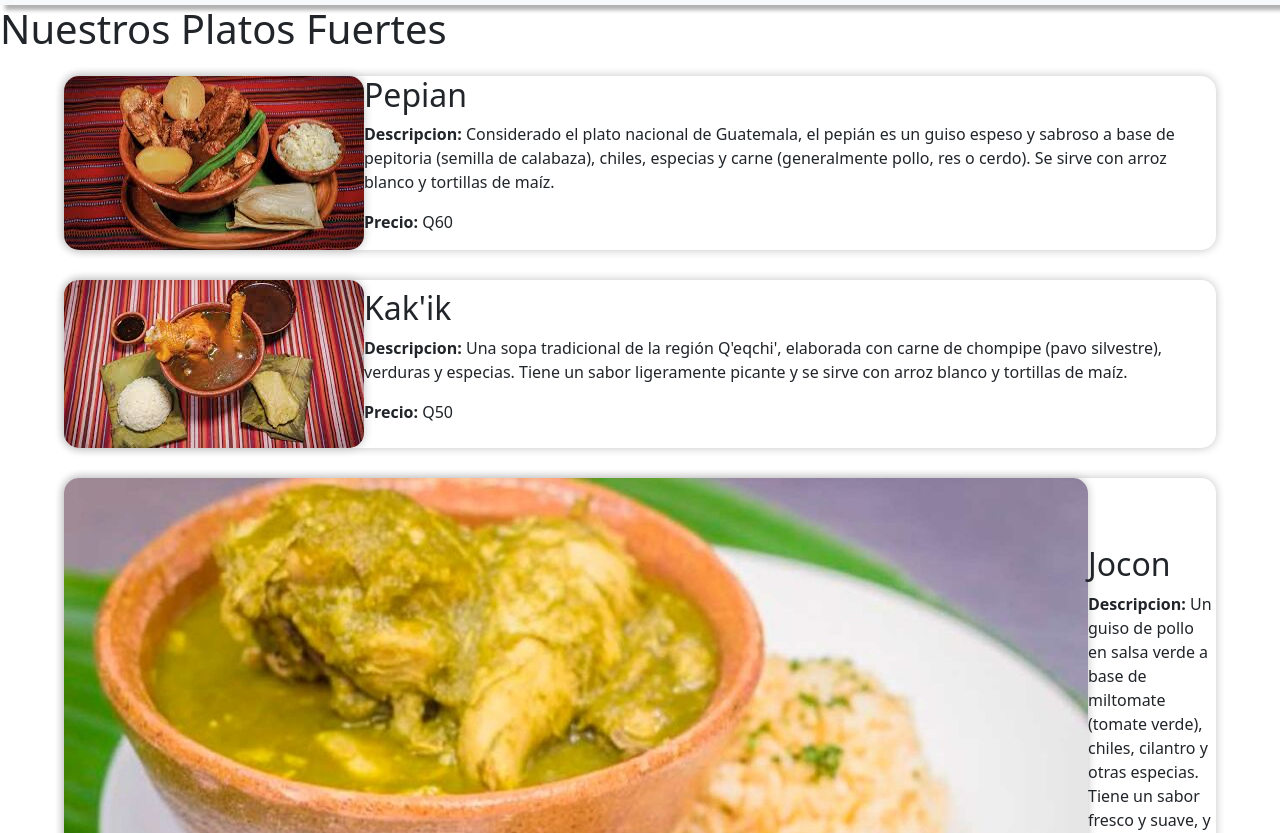
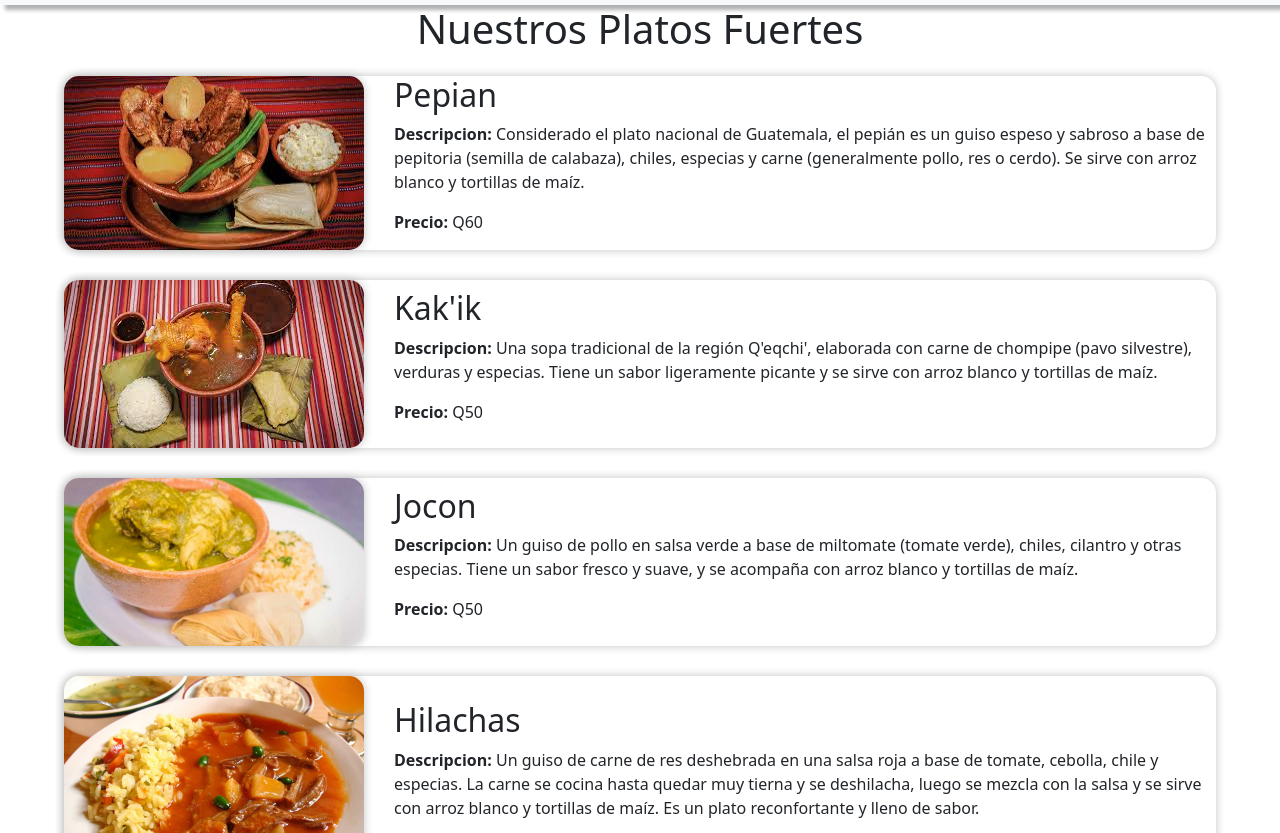
Before and after one commit to Andrea17-cloud/UMES-2025-01-DW-Practica-2, a plain HTML site: page menu/platos_fuertes.html in a window 1280 px wide. Shown: the part 101-934 px from the top of the page. Drawn offline with nearby package versions, Linux system fonts and the light colour scheme.

Commit message:
commit_3

```diff
--- a/menu/platos_fuertes.html
+++ b/menu/platos_fuertes.html
@@ -57,10 +57,10 @@
         </div>
     </nav>
 
-    <h1> Nuestros Platos Fuertes</h1>
+    <h1 class="text-center"> Nuestros Platos Fuertes</h1>
     <div class="containergallery">
         <div class="carditem">
-            <img src="../imagenes/images (1).jpg" alt="Platos Fuertes">
+            <img class="img_card" src="../imagenes/images (1).jpg" alt="Platos Fuertes">
             <div class="containerinfo">
                 <h2>Pepian</h2>
                 <p><strong>Descripcion:</strong>
@@ -74,7 +74,7 @@
         </div>
 
         <div class="carditem">
-            <img src="../imagenes/images (2).jpg" alt="Platos Fuertes">
+            <img class="img_card" src="../imagenes/images (2).jpg" alt="Platos Fuertes">
             <div class="containerinfo">
                 <h2>Kak'ik</h2>
                 <p><strong>Descripcion:</strong>
@@ -87,7 +87,7 @@
         </div>
 
         <div class="carditem">
-            <img src="../imagenes/receta-jocon-guatemalteco-1024x572.jpg" alt="Platos Fuertes">
+            <img class="img_card" src="../imagenes/receta-jocon-guatemalteco-1024x572.jpg" alt="Platos Fuertes">
             <div class="containerinfo">
                 <h2>Jocon</h2>
                 <p><strong>Descripcion:</strong>
@@ -100,7 +100,7 @@
         </div>
 
         <div class="carditem">
-            <img src="../imagenes/hilachas-de-cerdo.jpg" alt="Platos Fuertes">
+            <img class="img_card" src="../imagenes/hilachas-de-cerdo.jpg" alt="Platos Fuertes">
             <div class="containerinfo">
                 <h2>Hilachas</h2>
                 <p><strong>Descripcion:</strong>
--- a/styles.css
+++ b/styles.css
@@ -169,6 +169,12 @@ body{
     margin: 15px;
 }
 
+.img_card{
+    width: 300px;
+    height: auto;
+    margin-right: 30px;
+}
+
 .carditem img{
     border-radius: 15px;
     box-shadow: 0px 0px 10px 0px #c2c2c2;
```
